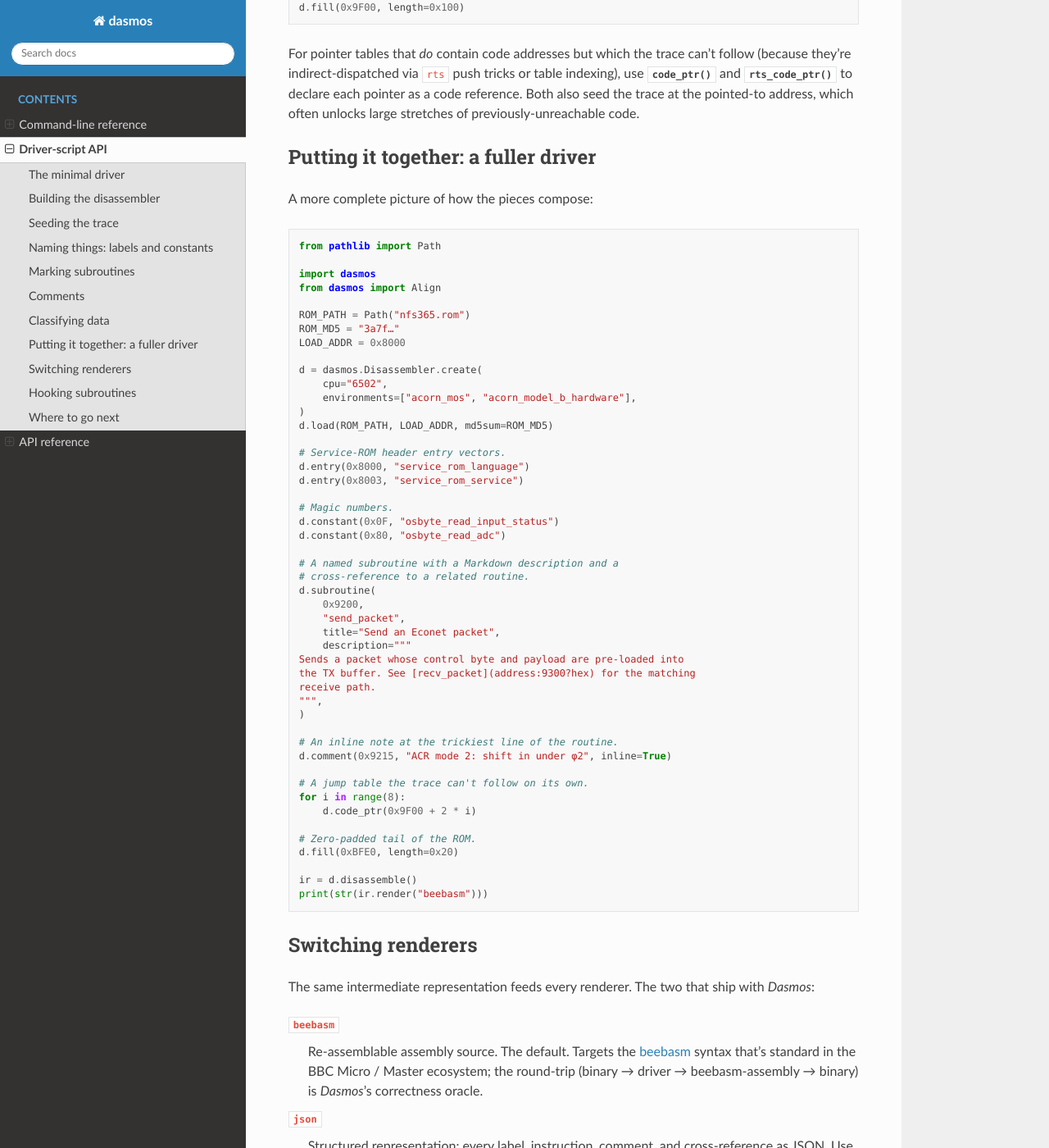
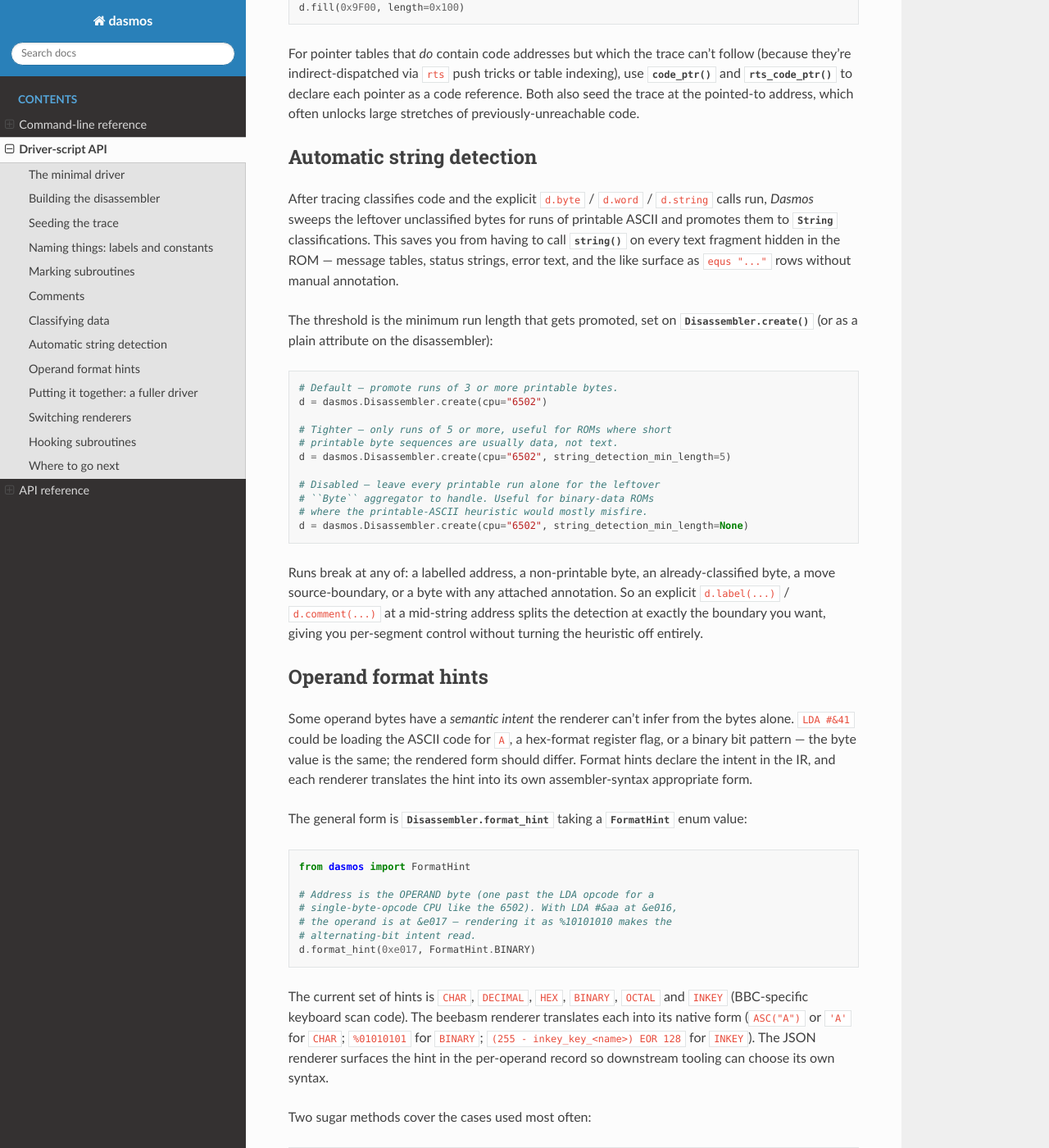
Before and after one commit to acornaeology/dasmos, a Sphinx documentation site: the page built from docs/driver_api.rst, in a window 1280 px wide and 1400 px high, scrolled down 5156 px. Shown: the whole window at 82% size. Built offline with Sphinx 7.4.7 and the Read the Docs theme 3.1.0, drawn with Linux system fonts in a browser that asks for light colours; some of the changed text lies outside the part shown.

Commit message:
docs(driver-api): document format hints + automatic string detection
Two driver-API surfaces that landed in 0.2.0 weren't covered by
the user-facing walkthrough.

- Format hints: Disassembler.format_hint(addr, FormatHint.X) plus
  the char_literal / inkey_code sugars. Worked example clarifies
  that the address is the OPERAND byte (one past the opcode for
  6502) and that driver-supplied expressions via expr() always
  win over hints. Lists the current hint set including INKEY for
  BBC keyboard scan codes.

- Automatic string detection: string_detection_min_length ctor
  kwarg / property. Documents the threshold semantics, the
  break-on-label / break-on-annotation rule (so explicit
  d.label / d.comment splits the run at exactly the boundary the
  driver wants), and the None disables form for binary-data ROMs.

```diff
--- a/docs/driver_api.rst
+++ b/docs/driver_api.rst
@@ -299,6 +299,101 @@ a code reference. Both also seed the trace at the pointed-to address,
 which often unlocks large stretches of previously-unreachable code.
 
 
+Automatic string detection
+--------------------------
+
+After tracing classifies code and the explicit ``d.byte`` /
+``d.word`` / ``d.string`` calls run, *Dasmos* sweeps the leftover
+unclassified bytes for runs of printable ASCII and promotes them to
+:class:`~dasmos.core.classification.String` classifications. This
+saves you from having to call :meth:`~dasmos.Disassembler.string`
+on every text fragment hidden in the ROM — message tables, status
+strings, error text, and the like surface as ``equs "..."`` rows
+without manual annotation.
+
+The threshold is the minimum run length that gets promoted, set on
+:meth:`Disassembler.create` (or as a plain attribute on the
+disassembler):
+
+.. code-block:: python
+
+   # Default — promote runs of 3 or more printable bytes.
+   d = dasmos.Disassembler.create(cpu="6502")
+
+   # Tighter — only runs of 5 or more, useful for ROMs where short
+   # printable byte sequences are usually data, not text.
+   d = dasmos.Disassembler.create(cpu="6502", string_detection_min_length=5)
+
+   # Disabled — leave every printable run alone for the leftover
+   # ``Byte`` aggregator to handle. Useful for binary-data ROMs
+   # where the printable-ASCII heuristic would mostly misfire.
+   d = dasmos.Disassembler.create(cpu="6502", string_detection_min_length=None)
+
+Runs break at any of: a labelled address, a non-printable byte, an
+already-classified byte, a move source-boundary, or a byte with any
+attached annotation. So an explicit ``d.label(...)`` /
+``d.comment(...)`` at a mid-string address splits the detection at
+exactly the boundary you want, giving you per-segment control without
+turning the heuristic off entirely.
+
+
+Operand format hints
+--------------------
+
+Some operand bytes have a *semantic intent* the renderer can't infer
+from the bytes alone. ``LDA #&41`` could be loading the ASCII code
+for ``A``, a hex-format register flag, or a binary bit pattern — the
+byte value is the same; the rendered form should differ. Format
+hints declare the intent in the IR, and each renderer translates the
+hint into its own assembler-syntax appropriate form.
+
+The general form is :meth:`Disassembler.format_hint
+<dasmos.Disassembler.format_hint>` taking a
+:class:`~dasmos.core.format_hint.FormatHint` enum value:
+
+.. code-block:: python
+
+   from dasmos import FormatHint
+
+   # Address is the OPERAND byte (one past the LDA opcode for a
+   # single-byte-opcode CPU like the 6502). With LDA #&aa at &e016,
+   # the operand is at &e017 — rendering it as %10101010 makes the
+   # alternating-bit intent read.
+   d.format_hint(0xe017, FormatHint.BINARY)
+
+The current set of hints is ``CHAR``, ``DECIMAL``, ``HEX``,
+``BINARY``, ``OCTAL`` and ``INKEY`` (BBC-specific keyboard scan
+code). The beebasm renderer translates each into its native form
+(``ASC("A")`` or ``'A'`` for ``CHAR``; ``%01010101`` for ``BINARY``;
+``(255 - inkey_key_<name>) EOR 128`` for ``INKEY``). The JSON
+renderer surfaces the hint in the per-operand record so downstream
+tooling can choose its own syntax.
+
+Two sugar methods cover the cases used most often:
+
+.. code-block:: python
+
+   # The byte at &9412 is intended as an ASCII character literal —
+   # the renderer chooses ASC("c") / 'c' / similar by its
+   # char_literal_style.
+   d.char_literal(0x9412)
+
+   # The byte at &a3c7 is the negative-X-form INKEY scan code an
+   # OSBYTE &79 / &81 caller loads to scan for one specific key.
+   # Renders as ``(255 - inkey_key_ctrl) EOR 128`` etc.
+   d.inkey_code(0xa3c7)
+
+When the ``acorn_mos`` env's OSBYTE analyser detects a recognisable
+INKEY pattern (``A=&79`` or ``A=&81`` with ``X`` carrying a known
+scan code), it registers ``FormatHint.INKEY`` automatically — call
+:meth:`~dasmos.Disassembler.inkey_code` only when the analyser
+can't infer the pattern (a scan code in a pre-computed table, or
+loaded into ``X`` through an indirect path). Driver-supplied
+expressions via :meth:`~dasmos.Disassembler.expr` always win over
+hints, so ``d.expr(operand_addr, "my_text")`` overrides any analyser
+or driver hint at the same address.
+
+
 Putting it together: a fuller driver
 ------------------------------------
 
```
